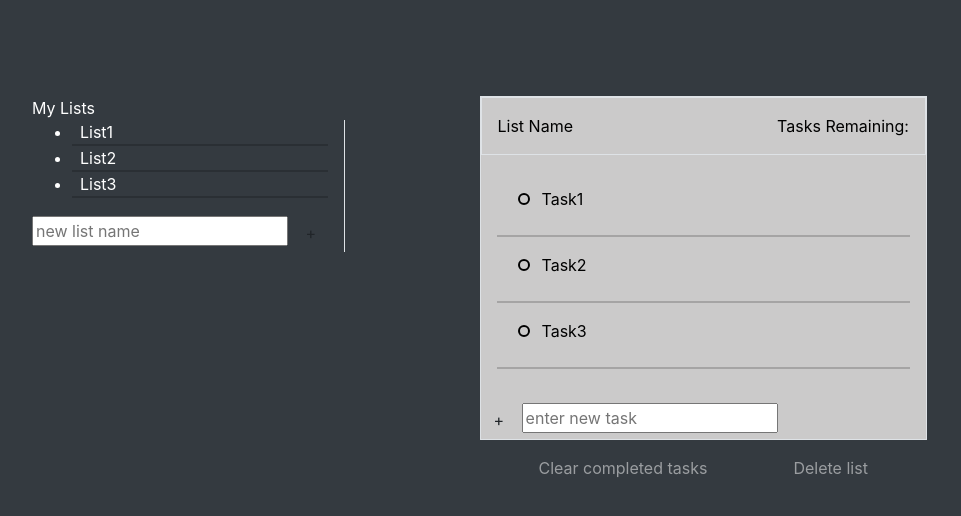
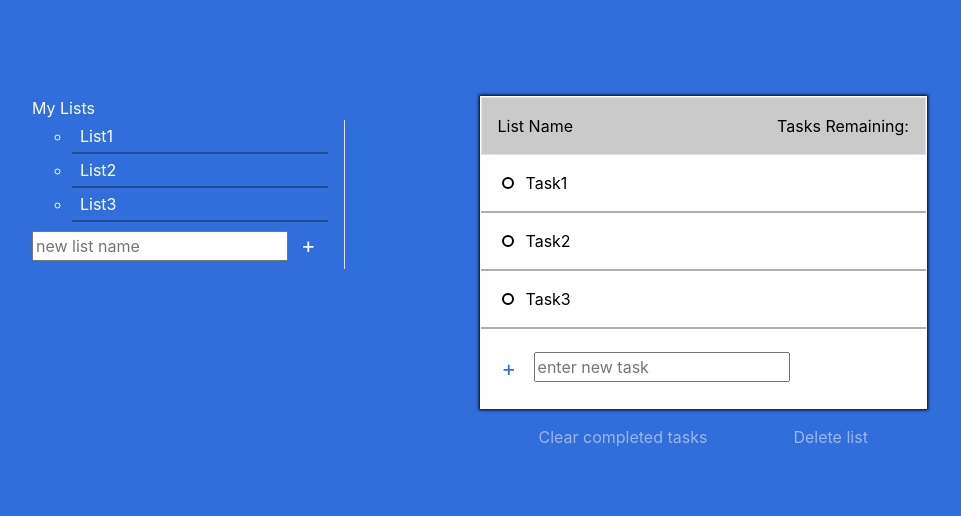
Before and after one commit to SamNorman7103/toDoListApp, a website: page public/index.html in a window 1280 px wide. Shown: the whole page, without its empty margins (64-1025 px from the left). Drawn offline with nearby package versions, Linux system fonts and the light colour scheme.

Commit message:
add finalized base styling

```diff
--- a/public/index.html
+++ b/public/index.html
@@ -12,7 +12,7 @@
     />
     <link rel="stylesheet" href="stylesheets/styles.css" />
   </head>
-  <body class="container my-5 mx-5 p-5 bg-dark text-white">
+  <body class="container my-5 mx-5 p-5">
     <!--Lists body START-->
     <div id="content" class="row">
       <div
@@ -25,7 +25,7 @@
           <li class="px-2 list">List2</li>
           <li class="px-2 list">List3</li>
         </ul>
-        <div id="create-new-list" class = "pt-3 w-75 border border-left-0 border-top-0 border-bottom-0">
+        <div id="create-new-list" class = "w-75 border border-left-0 border-top-0 border-bottom-0">
           <form action="">
             <input
               type="text"
@@ -44,7 +44,7 @@
         id="selected-list-body"
         class="col-lg-7 d-flex-column justify-content-center"
       >
-        <div id="selected-list" ; class="border w-75">
+        <div id="selected-list" ; class="w-75">
           <div
             id="list-header"
             class="d-flex justify-content-between border p-3"
@@ -52,7 +52,7 @@
             <div id="list-name">List Name</div>
             <div id="task-remaining-count">Tasks Remaining:</div>
           </div>
-          <ul id="tasks-list" class="list-unstyled p-3">
+          <ul id="tasks-list" class="list-unstyled m-0">
             <li class="px-2 py-3 task">
               <input
                 for="task1"
@@ -87,9 +87,9 @@
               >
             </li>
           </ul>
-          <div id="add-new-task">
+          <div id="add-new-task" class="px-2 py-3">
             <form action="">
-              <button class="btn new-task-button">+</button>
+              <button class="btn" id="new-task-button">+</button>
               <input
                 type="text"
                 id="new-task-name"
--- a/src/styles/styles.scss
+++ b/src/styles/styles.scss
@@ -1,99 +1,116 @@
-#selected-list{
-    background-color: rgb(203, 202, 202);
-    color: black
+:root {
+  --clr-primary: rgb(47, 110, 219);
+  --clr-dark: black;
+  --clr-underline: rgba(0, 0, 0, 0.315);
+  --clr-grey: #cbcaca;
+  --clr-light: white;
+}
+body {
+  background-color: var(--clr-primary);
+  color: var(--clr-light);
 }
 
-[type="checkbox"]{
+#list-header {
+  background-color: var(--clr-grey);
+  color: var(--clr-dark);
+}
+
+[type="checkbox"] {
   opacity: 0;
   position: absolute;
   position: relative;
 }
-
-.list{
-    border-bottom: 2px solid rgba(0, 0, 0, 0.187);
+#list-of-lists {
+  .list {
+    border-bottom: 2px solid var(--clr-underline);
+    list-style: circle;
+    padding: 4px;
+    label {
+      position: relative;
+      align-items: center;
+    }
+  }
+}
+#create-new-list {
+  padding: 0;
+  form {
+    display: inline-flex;
+    align-items: center;
+    .btn {
+      color: var(--clr-light);
+      font-size: 22px;
+    }
+  }
+}
+.task {
+  position: relative;
+  border-bottom: 2px solid var(--clr-underline);
+  background-color: var(--clr-light);
+  color: var(--clr-dark);
   label {
     position: relative;
     display: inline-flex;
     align-items: center;
+    margin: 0;
   }
-    :hover .custom-checkbox, [type="checkbox"]:focus + label .custom-checkbox{
+  :hover .custom-checkbox,
+  [type="checkbox"]:focus + label .custom-checkbox {
     transform: scale(1.3);
-        border-color: rgb(255, 255, 255);
+    border-color: var(--clr-light);
+    box-shadow: 0 0 0px 1px var(--clr-primary);
   }
-    .custom-checkbox{
-        --size: .75em;
+  .custom-checkbox {
+    --size: 0.75em;
     display: inline-block;
     margin-right: var(--size);
     width: var(--size);
     height: var(--size);
     cursor: pointer;
-        border: 2px solid black;
+    border: 2px solid var(--clr-dark);
     border-radius: 50%;
     transform: scale(1);
-        transition: transfrom 300ms ease-in-out;
+    transition: transform 300ms ease-in-out;
   }
-    [type="checkbox"]:checked + label{
-        .custom-checkbox{
-        background-color: white;
-        border-color: white;
-        box-shadow: inset 0 0 0px 2px rgba(0, 0, 0, 0.345);}
+  [type="checkbox"]:checked + label {
+    opacity: 0.5;
+    .custom-checkbox {
+      background-color: var(--clr-primary);
+      border-color: var(--clr-primary);
+      box-shadow: inset 0 0 0px 2px rgba(0, 0, 0, 0.345);
     }
   }
-
-.task{
-    position: relative;
-    border-bottom: 2px solid rgba(0, 0, 0, 0.187);
-    label {
-        position: relative;
-        display: inline-flex;
-        align-items: center;
-    }
-    :hover .custom-checkbox, [type="checkbox"]:focus + label .custom-checkbox{
-        transform: scale(1.3);
-        border-color: rgb(255, 255, 255);
-    }
-    .custom-checkbox{
-        --size: .75em;
-        display: inline-block;
-        margin-right: var(--size);
-        width: var(--size);
-        height: var(--size);
-        cursor: pointer;
-        border: 2px solid black;
-        border-radius: 50%;
-        transform: scale(1);
-        transition: transfrom 300ms ease-in-out;
-    }
-    [type="checkbox"]:checked + label{
-        opacity: 0.5;
-        .custom-checkbox{
-        background-color: white;
-        border-color: white;
-        box-shadow: inset 0 0 0px 2px rgba(0, 0, 0, 0.345);}
-    }
-    [type="checkbox"]:checked + label::after{
+  [type="checkbox"]:checked + label::after {
     transform: scaleX(1);
     transition: transform 150ms ease-in-out;
     transform-origin: left;
   }
-    label::after{
-        content: '';
+  label::after {
+    content: "";
     position: absolute;
     right: 0;
     left: 0;
     height: 3px;
-        background-color: black;
+    background-color: var(--clr-dark);
     transform: scaleX(0);
     transform-origin: right;
     transition: transform 150ms ease-in-out;
   }
-
 }
 
-.option{
-    opacity: .5;
+.option {
+  opacity: 0.5;
 }
 
-.selected-list{
-    border: 5px solid black;
+#selected-list {
+  border: 1px solid var(--clr-light);
+  box-shadow: 0 0 3px 1px var(--clr-dark);
 }
+
+#add-new-task {
+  background-color: var(--clr-light);
+  align-items: center;
+  .btn {
+    color: var(--clr-primary);
+    font-size: 22px;
+  }
+}
```
Also changed, not shown: public/stylesheets/styles.css, 1 other file. Lines whose indentation alone changed are shown as unchanged.
